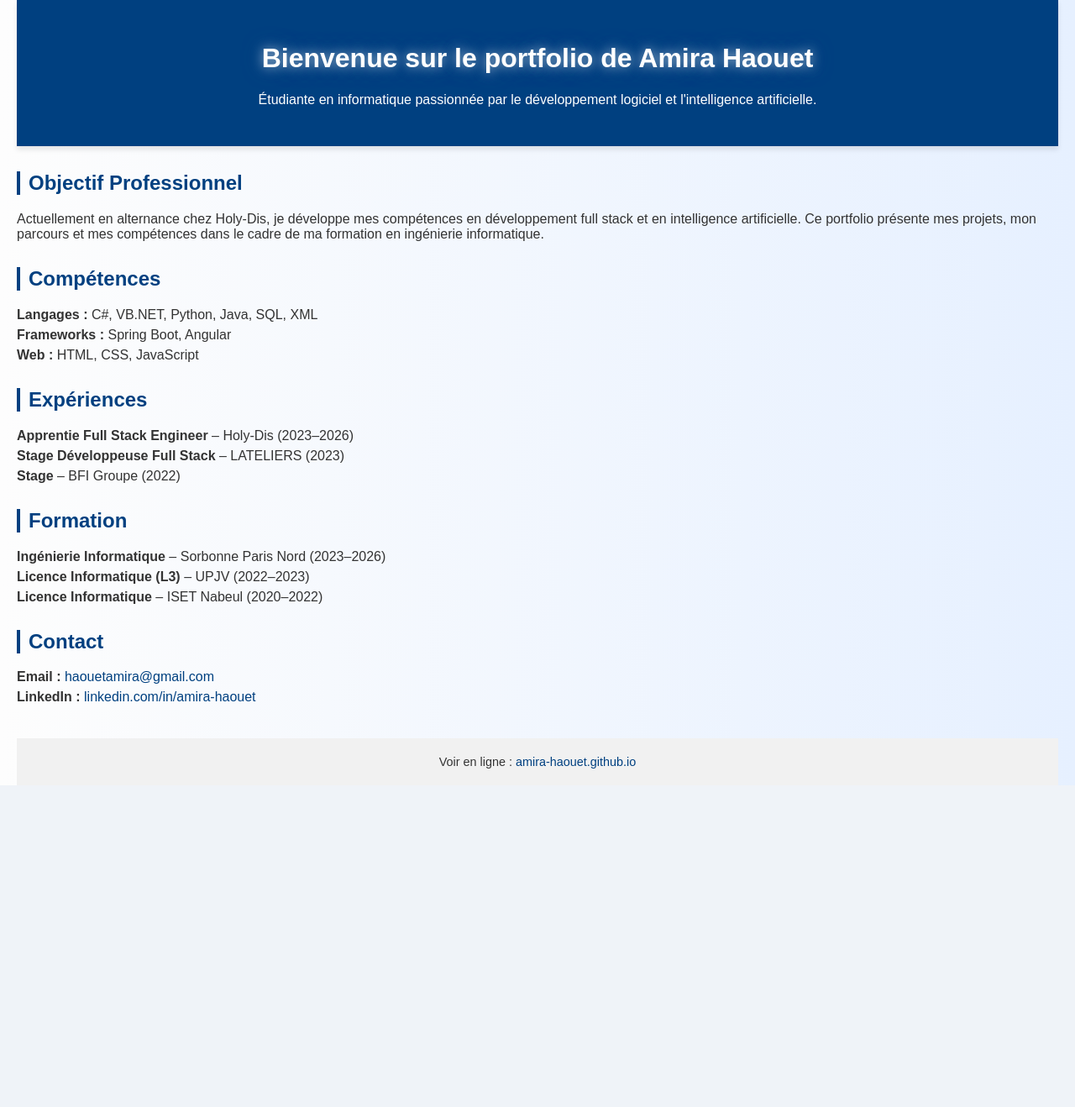
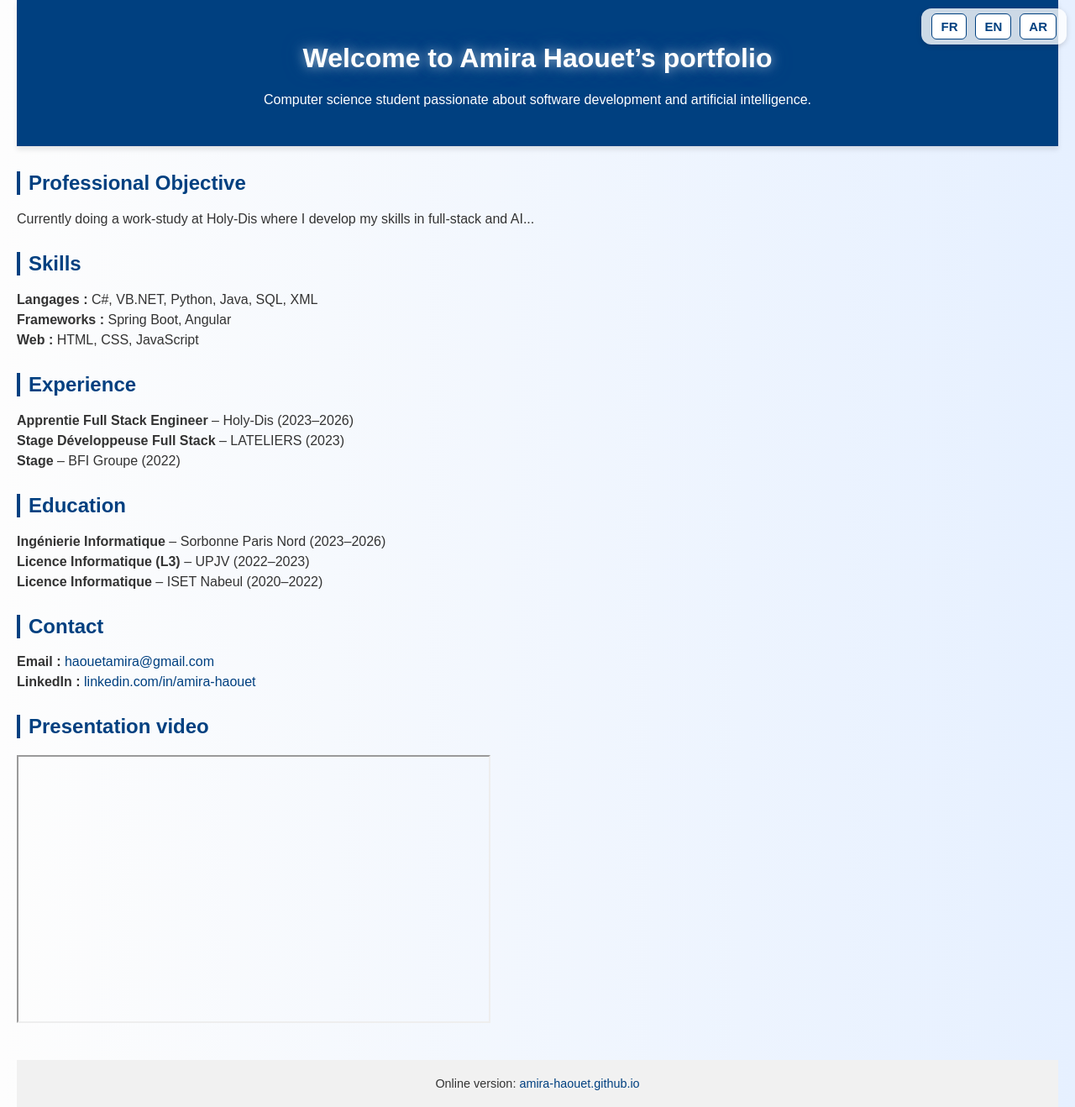
Before and after one commit to amira-haouet/amira-haouet.github.io, a PHP site: page / in a window 1280 px wide. Shown: the whole page at 84% size. Before the commit the page ends 935 px from the top, so only its background shows below. Run offline with PHP 8.4, Linux system fonts and the light colour scheme.

Commit message:
update design

```diff
--- a/index.html
+++ b/index.html
@@ -4,11 +4,11 @@
   <meta charset="UTF-8">
   <title>Portfolio - Amira Haouet</title>
   <link rel="stylesheet" href="style.css">
+  <style>
+
+  </style>
   <script>
-  const getLang = () => {
-    const urlParams = new URLSearchParams(window.location.search);
-    return urlParams.get('lang') || localStorage.getItem('lang') || navigator.language.slice(0, 2) || 'fr';
-  };
+    const getLang = () => localStorage.getItem('lang') || navigator.language.slice(0, 2) || 'fr';
 
     const applyTranslations = (translations, lang) => {
       const t = translations[lang] || translations.fr;
@@ -25,31 +25,40 @@
       document.getElementById("footer").innerText = t.footer;
     };
 
-  document.addEventListener("DOMContentLoaded", () => {
-    const lang = getLang();
-    localStorage.setItem('lang', lang);
+    const changeLanguage = (lang) => {
       fetch('lang.json')
         .then(response => response.json())
-      .then(data => applyTranslations(data, lang))
+        .then(data => {
+          localStorage.setItem('lang', lang);
+          applyTranslations(data, lang);
+        })
         .catch(error => console.error('Erreur de chargement JSON :', error));
+    };
+
+    document.addEventListener("DOMContentLoaded", () => {
+      changeLanguage(getLang());
     });
   </script>
-
 </head>
 <body>
+  <div class="lang-buttons">
+    <button onclick="changeLanguage('fr')">FR</button>
+    <button onclick="changeLanguage('en')">EN</button>
+    <button onclick="changeLanguage('ar')">AR</button>
+  </div>
 
   <header>
-    <h1>Bienvenue sur le portfolio de Amira Haouet</h1>
-    <p>Étudiante en informatique passionnée par le développement logiciel et l'intelligence artificielle.</p>
+    <h1 id="title"></h1>
+    <p id="intro"></p>
   </header>
 
   <section>
-    <h2>Objectif Professionnel</h2>
-    <p>Actuellement en alternance chez Holy-Dis, je développe mes compétences en développement full stack et en intelligence artificielle. Ce portfolio présente mes projets, mon parcours et mes compétences dans le cadre de ma formation en ingénierie informatique.</p>
+    <h2 id="objective"></h2>
+    <p id="objective_content"></p>
   </section>
 
   <section>
-    <h2>Compétences</h2>
+    <h2 id="skills"></h2>
     <ul>
       <li><strong>Langages :</strong> C#, VB.NET, Python, Java, SQL, XML</li>
       <li><strong>Frameworks :</strong> Spring Boot, Angular</li>
@@ -58,7 +67,7 @@
   </section>
 
   <section>
-    <h2>Expériences</h2>
+    <h2 id="experience"></h2>
     <ul>
       <li><strong>Apprentie Full Stack Engineer</strong> – Holy-Dis (2023–2026)</li>
       <li><strong>Stage Développeuse Full Stack</strong> – LATELIERS (2023)</li>
@@ -67,7 +76,7 @@
   </section>
 
   <section>
-    <h2>Formation</h2>
+    <h2 id="education"></h2>
     <ul>
       <li><strong>Ingénierie Informatique</strong> – Sorbonne Paris Nord (2023–2026)</li>
       <li><strong>Licence Informatique (L3)</strong> – UPJV (2022–2023)</li>
@@ -76,16 +85,17 @@
   </section>
 
   <section>
-    <h2>Contact</h2>
+    <h2 id="contact"></h2>
     <ul>
       <li><strong>Email :</strong> <a href="mailto:haouetamira@gmail.com">haouetamira@gmail.com</a></li>
       <li><strong>LinkedIn :</strong> <a href="https://www.linkedin.com/in/amira-haouet/" target="_blank">linkedin.com/in/amira-haouet</a></li>
     </ul>
   </section>
 
+  <section>
+    <h2 id="video"></h2>
+    <iframe width="560" height="315" src="" allowfullscreen></iframe>
+  </section>
+
   <footer>
-    Voir en ligne : <a href="https://amira-haouet.github.io" target="_blank">amira-haouet.github.io</a>
-  </footer>
-
-</body>
-</html>
+    <span id="footer"></span> <a href="https://amira-haouet.github.io" target="_blank">amira-haouet.github.io
--- a/lang.json
+++ b/lang.json
@@ -3,7 +3,7 @@
     "title": "Bienvenue sur le portfolio de Amira Haouet",
     "intro": "Étudiante en informatique passionnée par le développement logiciel et l'intelligence artificielle.",
     "objective": "Objectif Professionnel",
-    "objective_content": "Actuellement en alternance chez Holy-Dis, je développe mes compétences en développement full stack et en intelligence artificielle.",
+    "objective_content": "Actuellement en alternance chez Holy-Dis, je développe mes compétences en développement full stack et en intelligence artificielle...",
     "skills": "Compétences",
     "experience": "Expériences",
     "education": "Formation",
@@ -15,19 +15,19 @@
     "title": "Welcome to Amira Haouet’s portfolio",
     "intro": "Computer science student passionate about software development and artificial intelligence.",
     "objective": "Professional Objective",
-    "objective_content": "Currently doing a work-study at Holy-Dis, developing full-stack and AI skills.",
+    "objective_content": "Currently doing a work-study at Holy-Dis where I develop my skills in full-stack and AI...",
     "skills": "Skills",
     "experience": "Experience",
     "education": "Education",
     "contact": "Contact",
-    "video": "Presentation Video",
+    "video": "Presentation video",
     "footer": "Online version:"
   },
   "ar": {
     "title": "مرحبًا بكم في ملف أميرة حاوت",
     "intro": "طالبة في علوم الحاسوب شغوفة بتطوير البرمجيات والذكاء الاصطناعي.",
     "objective": "الهدف المهني",
-    "objective_content": "أقوم حاليًا بتدريب مهني في شركة Holy-Dis حيث أطور مهاراتي في تطوير البرمجيات والذكاء الاصطناعي.",
+    "objective_content": "أقوم بتدريب مهني في شركة Holy-Dis حيث أطور مهاراتي في تطوير البرمجيات والذكاء الاصطناعي...",
     "skills": "المهارات",
     "experience": "الخبرات",
     "education": "التعليم",
--- a/style.css
+++ b/style.css
@@ -8,29 +8,65 @@
 }
 
 @keyframes fadeIn {
-  from { opacity: 0; }
-  to { opacity: 1; }
+    from {
+        opacity: 0;
+    }
+
+    to {
+        opacity: 1;
+    }
 }
 
 @keyframes slideUp {
-  from { transform: translateY(20px); opacity: 0; }
-  to { transform: translateY(0); opacity: 1; }
+    from {
+        transform: translateY(20px);
+        opacity: 0;
+    }
+
+    to {
+        transform: translateY(0);
+        opacity: 1;
+    }
 }
 
 @keyframes zoomIn {
-  from { transform: scale(0.9); opacity: 0; }
-  to { transform: scale(1); opacity: 1; }
+    from {
+        transform: scale(0.9);
+        opacity: 0;
+    }
+
+    to {
+        transform: scale(1);
+        opacity: 1;
+    }
 }
 
 @keyframes bounceIn {
-  0% { transform: scale(0.5); opacity: 0; }
-  60% { transform: scale(1.2); opacity: 1; }
-  100% { transform: scale(1); }
+    0% {
+        transform: scale(0.5);
+        opacity: 0;
+    }
+
+    60% {
+        transform: scale(1.2);
+        opacity: 1;
+    }
+
+    100% {
+        transform: scale(1);
+    }
 }
 
 @keyframes glow {
-  0%, 100% { text-shadow: 0 0 10px #fff, 0 0 20px #004080; }
-  50% { text-shadow: 0 0 20px #004080, 0 0 30px #004080; }
+
+    0%,
+    100% {
+        text-shadow: 0 0 10px #fff, 0 0 20px #004080;
+    }
+
+    50% {
+        text-shadow: 0 0 20px #004080, 0 0 30px #004080;
+    }
 }
 
 header {
@@ -85,3 +121,33 @@
     background-color: #f1f1f1;
     margin-top: 40px;
 }
+
+.lang-buttons {
+    position: fixed;
+    top: 10px;
+    right: 10px;
+    display: flex;
+    gap: 10px;
+    background: rgba(255, 255, 255, 0.8);
+    border-radius: 12px;
+    padding: 6px 12px;
+    box-shadow: 0 2px 6px rgba(0, 0, 0, 0.15);
+    z-index: 999;
+}
+
+.lang-buttons button {
+    background: #ffffff;
+    color: #004080;
+    border: 1px solid #004080;
+    padding: 6px 10px;
+    font-size: 15px;
+    border-radius: 6px;
+    cursor: pointer;
+    font-weight: bold;
+    transition: all 0.3s ease;
+}
+
+.lang-buttons button:hover {
+    background: #004080;
+    color: white;
+}
```
Lines whose indentation alone changed are shown as unchanged.
